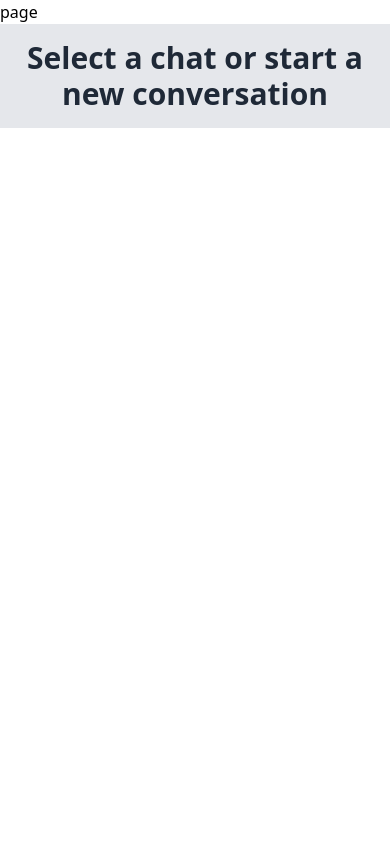
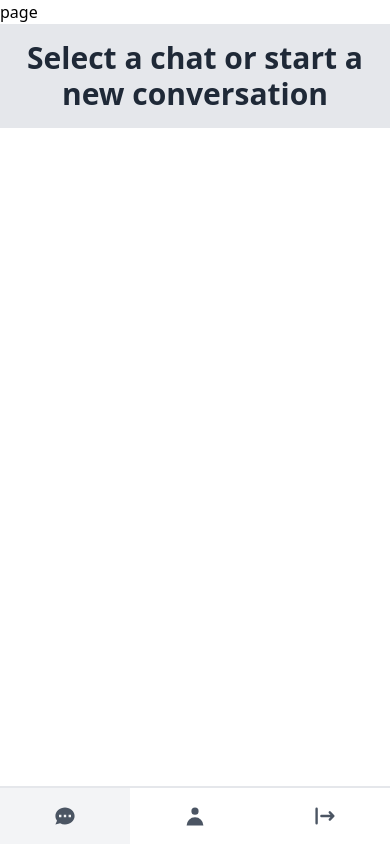
Before and after one commit to efegorkemumit/messenger-clone, a Next.js app: page /conversations in a window 390 px wide. Built offline with nearby package versions, Linux system fonts and the light colour scheme; no server answers.

Commit message:
sidebar bitiş

```diff
--- /dev/null
+++ b/components/sidebar/MobileItem.tsx
@@ -0,0 +1,44 @@
+import Link from 'next/link';
+import React from 'react'
+import clsx from 'clsx';
+
+interface MobileItemProps{
+    label:string;
+    icon:any;
+    href:string;
+    onClick?:()=>void;
+    active?:boolean;
+}
+
+const MobileItem: React.FC<MobileItemProps>=({
+    href, icon:Icon, label, active, onClick
+})=> {
+
+
+    const handleClick = ()=>{
+        if(onClick){
+            return onClick();
+        }
+    }
+
+
+  return (
+    <Link onClick={handleClick} href={href}
+    className={clsx(`group flex gap-x-3
+    text-sm font-semibold justify-center w-full p-4 text-gray-600 hover:text-black
+    hover:bg-gray-100 `,
+    active && 'bg-gray-100 text-black'
+
+    )}
+
+    >
+
+     <Icon className="h-6 w-6" />
+
+
+    </Link>
+
+    )
+}
+
+export default MobileItem
--- /dev/null
+++ b/components/sidebar/MobileSidebar.tsx
@@ -0,0 +1,40 @@
+'use client'
+import React from 'react'
+import useRoutes from '@/app/hook/action/useRoutes'
+import MobileItem from './MobileItem';
+
+function MobileSidebar() {
+
+    const routes = useRoutes();
+  return (
+    <div className='fixed
+    lg:hidden justify-between w-full bottom-0 z-30 flex
+     bg-white border-t-2 '>
+
+                {routes.map((item)=>(
+
+                     <MobileItem
+                     key={item.label}
+                     href={item.href}
+                     label={item.label}
+                     icon={item.icon}
+                     active={item.active}
+                     onClick={item.onClick}
+
+                     />
+
+
+
+
+
+                ))}
+
+
+
+
+
+        </div>
+  )
+}
+
+export default MobileSidebar
--- a/components/sidebar/Sidebar.tsx
+++ b/components/sidebar/Sidebar.tsx
@@ -1,5 +1,6 @@
 import getCurrentuser from "@/app/hook/getCurrentUser";
 import DesktopSidebar from "./DesktopSidebar";
+import MobileSidebar from "./MobileSidebar";
 
 async function Sidebar ({    children,}: Readonly<{
     children: React.ReactNode;
@@ -10,7 +11,7 @@ async function Sidebar ({    children,}: Readonly<{
             <div className="h-full">
 
                 <DesktopSidebar currentUser={currentUser}></DesktopSidebar>
-
+                <MobileSidebar></MobileSidebar>
                 <main className="h-full">
                 {children}
                 </main>
```
